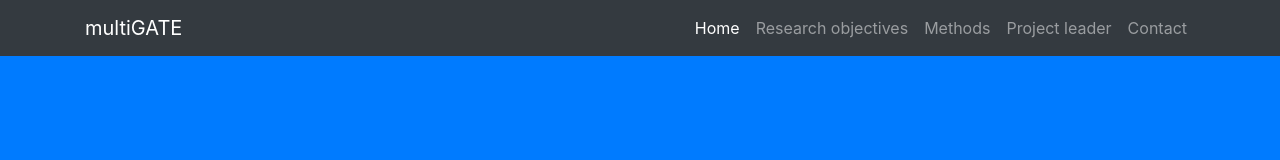
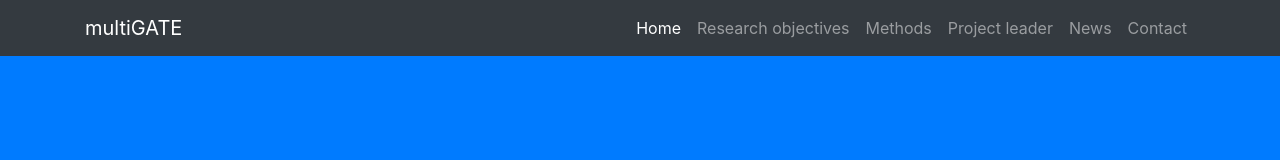
Before and after one commit to JacekKolanowski/multigate, a website: page index.html in a window 1280 px wide. Shown: the top 160 px of the page. Drawn offline with Linux system fonts and the light colour scheme.

Commit message:
changes to index.html

```diff
--- a/index.html
+++ b/index.html
@@ -42,6 +42,9 @@
           </li>
           <li class="nav-item">
             <a class="nav-link" href="#">Project leader</a>
+          </li>
+          <li class="nav-item">
+            <a class="nav-link" href="#">News</a>
           </li>
           <li class="nav-item">
             <a class="nav-link" href="#">Contact</a>
```
